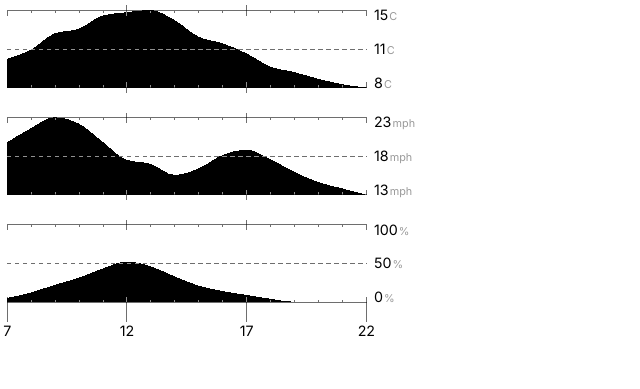
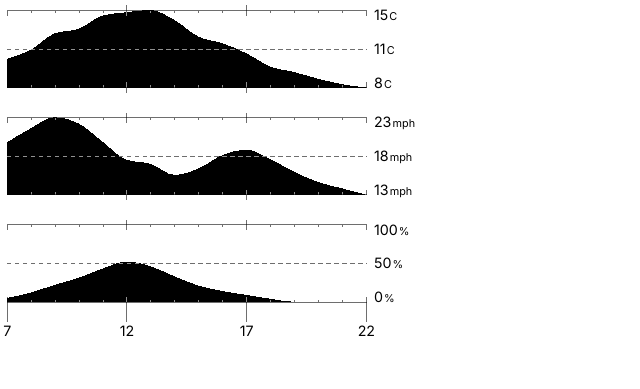
Before and after one commit to owenoclee/trmnl-dash, a plain HTML site: page dashboard.html in a window 1280 px wide. Shown: the part 182-571 px from the top of the page, 112-752 px from the left. Drawn offline with nearby package versions, Linux system fonts and the light colour scheme.

Commit message:
unit label: normal colour instead of gray

```diff
--- a/dashboard.html
+++ b/dashboard.html
@@ -297,7 +297,7 @@ body.debug .page::before { display: block; }
           .attr('text-anchor', 'start').attr('dominant-baseline', 'auto')
           .attr('font-family', FONT);
         t.append('tspan').attr('font-size', labelFs).text(Math.round(val));
-        t.append('tspan').attr('font-size', unitFs).attr('fill', '#999').attr('dx', 2).text(unit);
+        t.append('tspan').attr('font-size', unitFs).attr('dx', 2).text(unit);
       });
 
       drawIcon(svg, icon, ICON_COL / 2, cy + chartH / 2);
```
